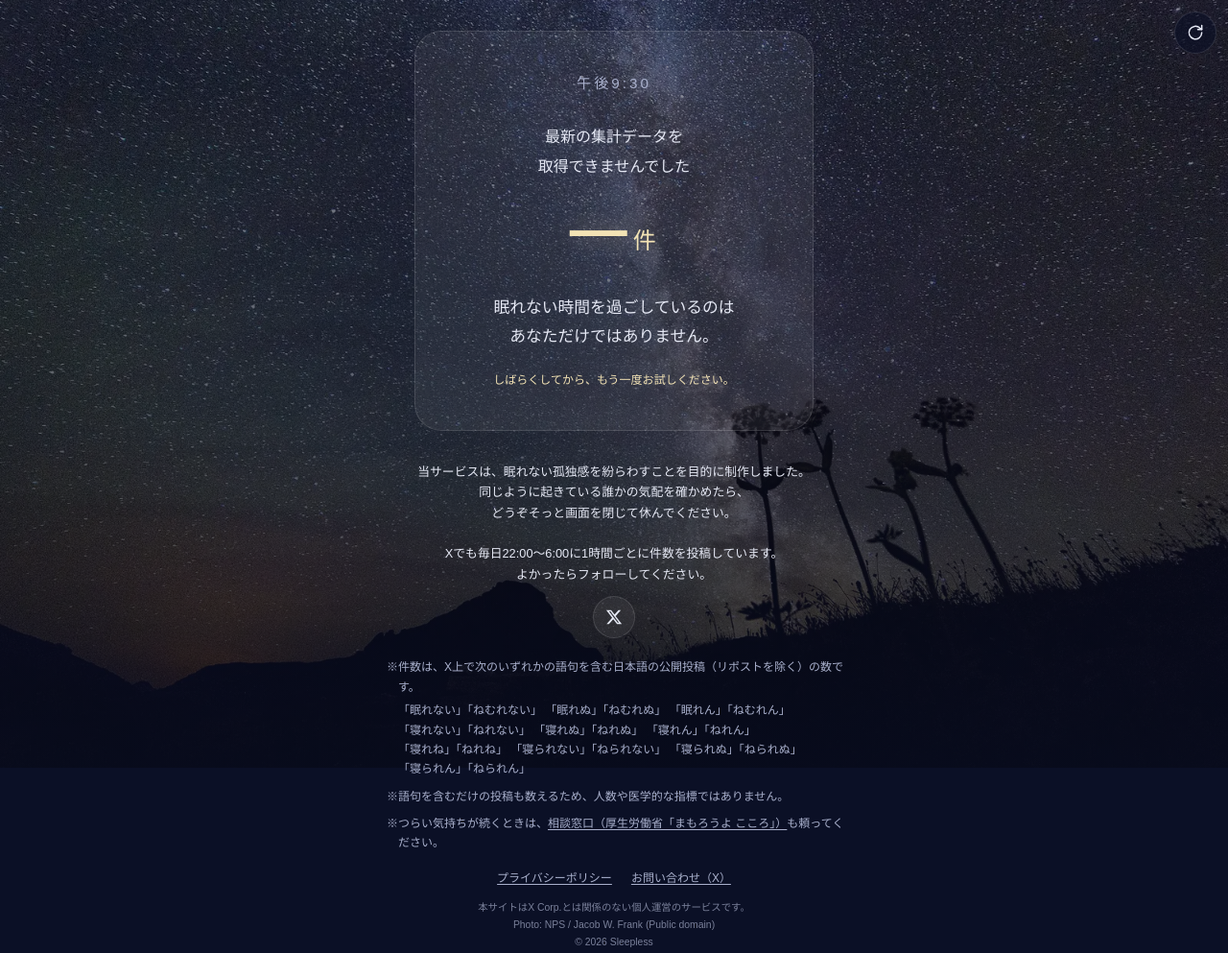
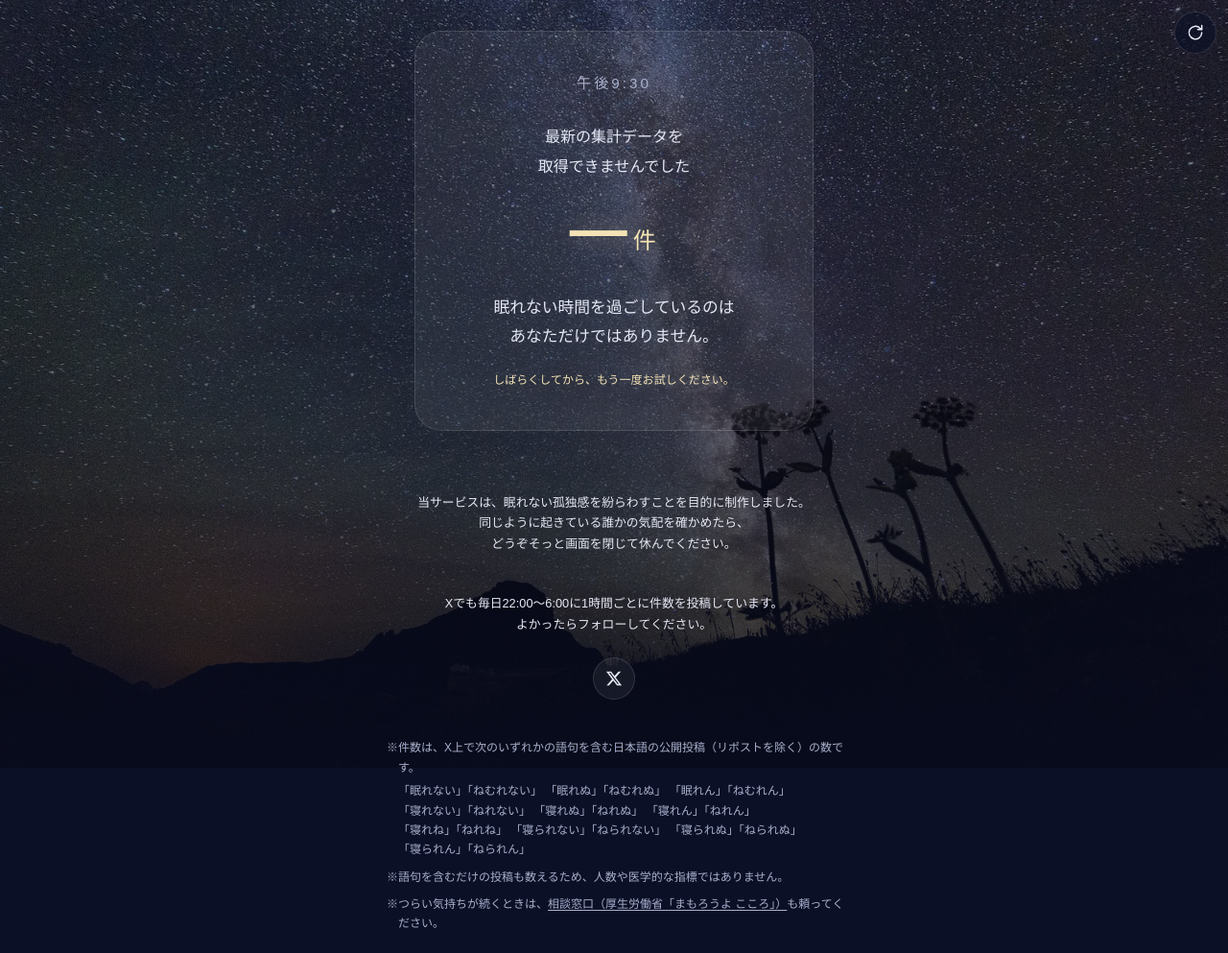
Before and after one commit to class-kouta/sleepless, a website with bundled scripts: page apps/web/public/index.html in a window 1280 px wide. Shown: the top 993 px of the page at 96% size. Built offline with nearby package versions, Linux system fonts and the light colour scheme; files whose address does not match are found by name.

Commit message:
Double web section spacing

```diff
--- a/apps/web/public/styles/common.css
+++ b/apps/web/public/styles/common.css
@@ -37,7 +37,7 @@ body {
   flex: 1;
   display: grid;
   place-items: center;
-  padding: 2rem 1.25rem;
+  padding: 2rem 1.25rem 4rem;
 }
 
 .card {
@@ -145,7 +145,7 @@ a {
   z-index: 1;
   display: grid;
   justify-items: center;
-  gap: 0.75rem;
+  gap: 1.5rem;
   padding: 0 1.25rem 2rem;
   color: var(--color-text-muted);
   font-size: 0.75rem;
@@ -162,7 +162,7 @@ a {
 }
 
 .footer .footer-purpose {
-  margin-bottom: 0.5rem;
+  margin-bottom: 1rem;
   color: var(--color-text);
   font-size: 0.8rem;
 }
@@ -192,7 +192,7 @@ a {
   place-items: center;
   width: 44px;
   height: 44px;
-  margin-bottom: 0.5rem;
+  margin-bottom: 1rem;
   border: 1px solid var(--color-card-border);
   border-radius: 50%;
   background: var(--color-card);
@@ -210,7 +210,7 @@ a {
   flex-wrap: wrap;
   justify-content: center;
   gap: 0.25rem 1.25rem;
-  margin-top: 0.25rem;
+  margin-top: 0.5rem;
 }
 
 .footer-small {
```
